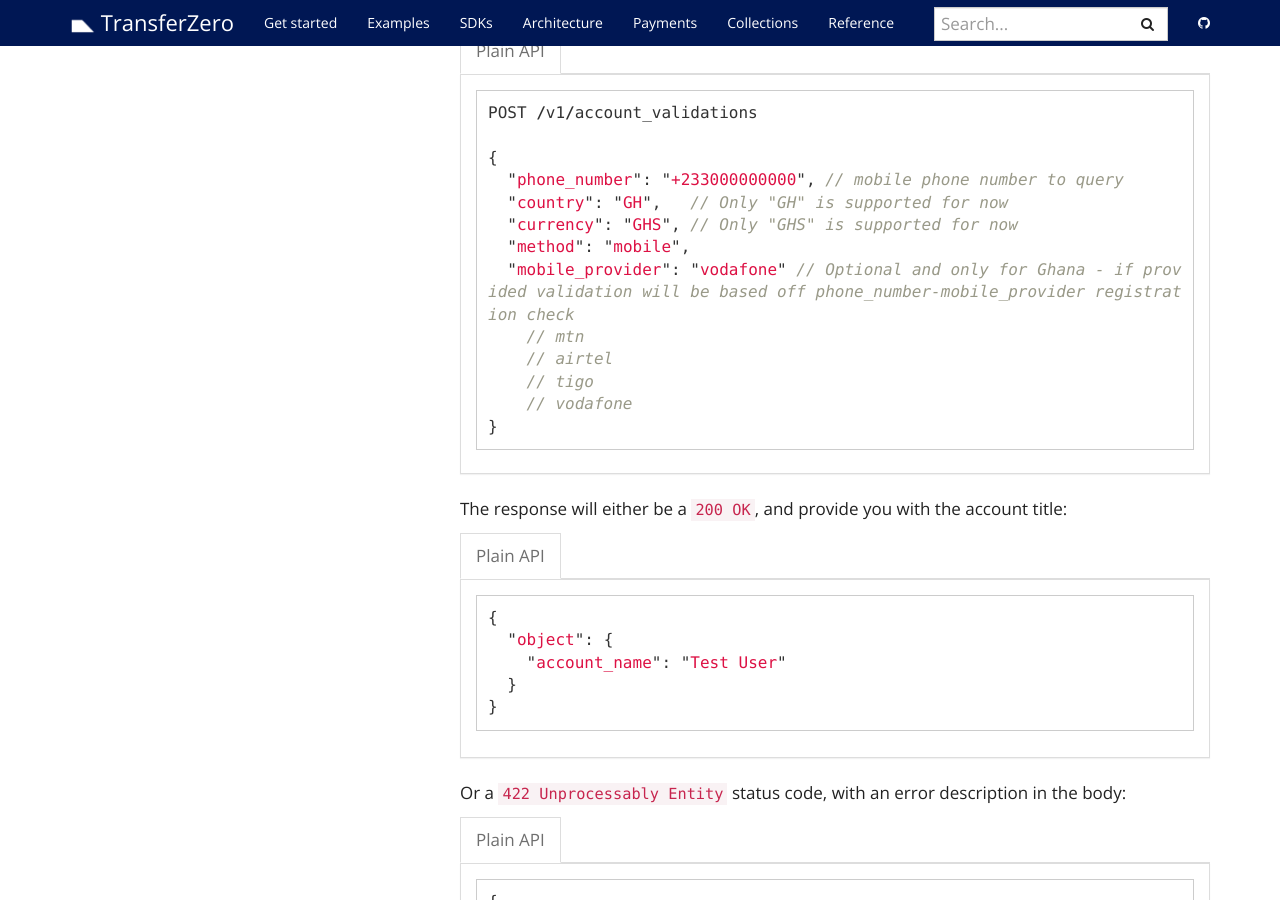
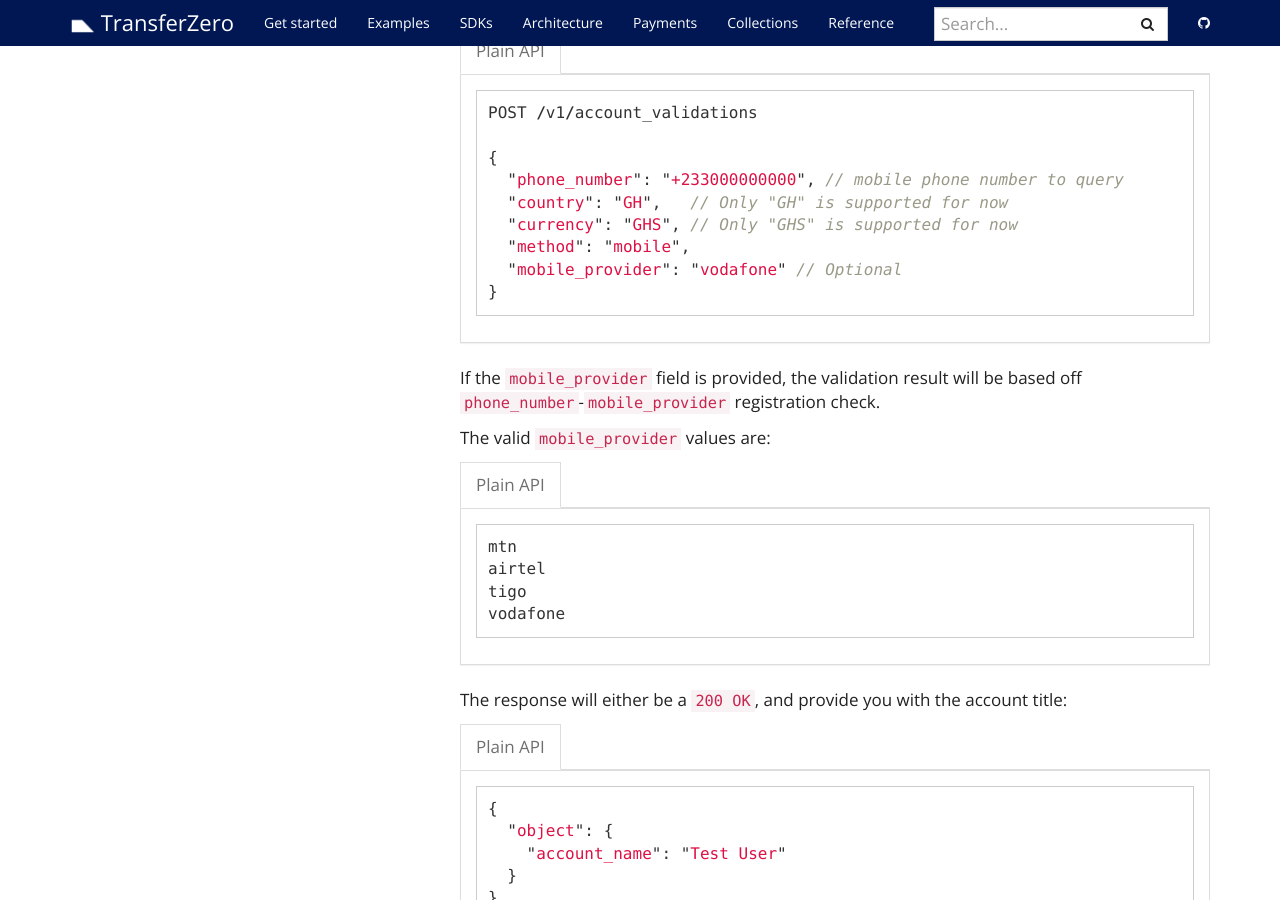
Before and after one commit to transferzero/api-documentation, a Jekyll site: the page built from _docs/additional-features.md, in a window 1280 px wide and 900 px high, scrolled down 988 px. Built offline with Jekyll 4.4.1, drawn with Linux system fonts in a browser that asks for light colours; nearby versions of some CDN libraries; comment, search, counter and statistics services are not loaded.

Commit message:
Move comments in a separate section for a better readability

````diff
--- a/_docs/additional-features.md
+++ b/_docs/additional-features.md
@@ -42,16 +42,27 @@
   "country": "GH",   // Only "GH" is supported for now
   "currency": "GHS", // Only "GHS" is supported for now
   "method": "mobile",
-  "mobile_provider": "vodafone" // Optional and only for Ghana - if provided validation will be based off phone_number-mobile_provider registration check
-    // mtn
-    // airtel
-    // tigo
-    // vodafone
+  "mobile_provider": "vodafone" // Optional
 }
 ```
 {% endcapture %}
 
 {% include language-tabbar.html prefix="validation-mobile" raw=data-raw %}
+
+If the `mobile_provider` field is provided, the validation result will be based off `phone_number`-`mobile_provider` registration check.
+
+The valid `mobile_provider` values are:
+
+{% capture data-raw %}
+```
+mtn
+airtel
+tigo
+vodafone
+```
+{% endcapture %}
+
+{% include language-tabbar.html prefix="mobile_provider-values" raw=data-raw %}
 
 The response will either be a `200 OK`, and provide you with the account title:
 
````
